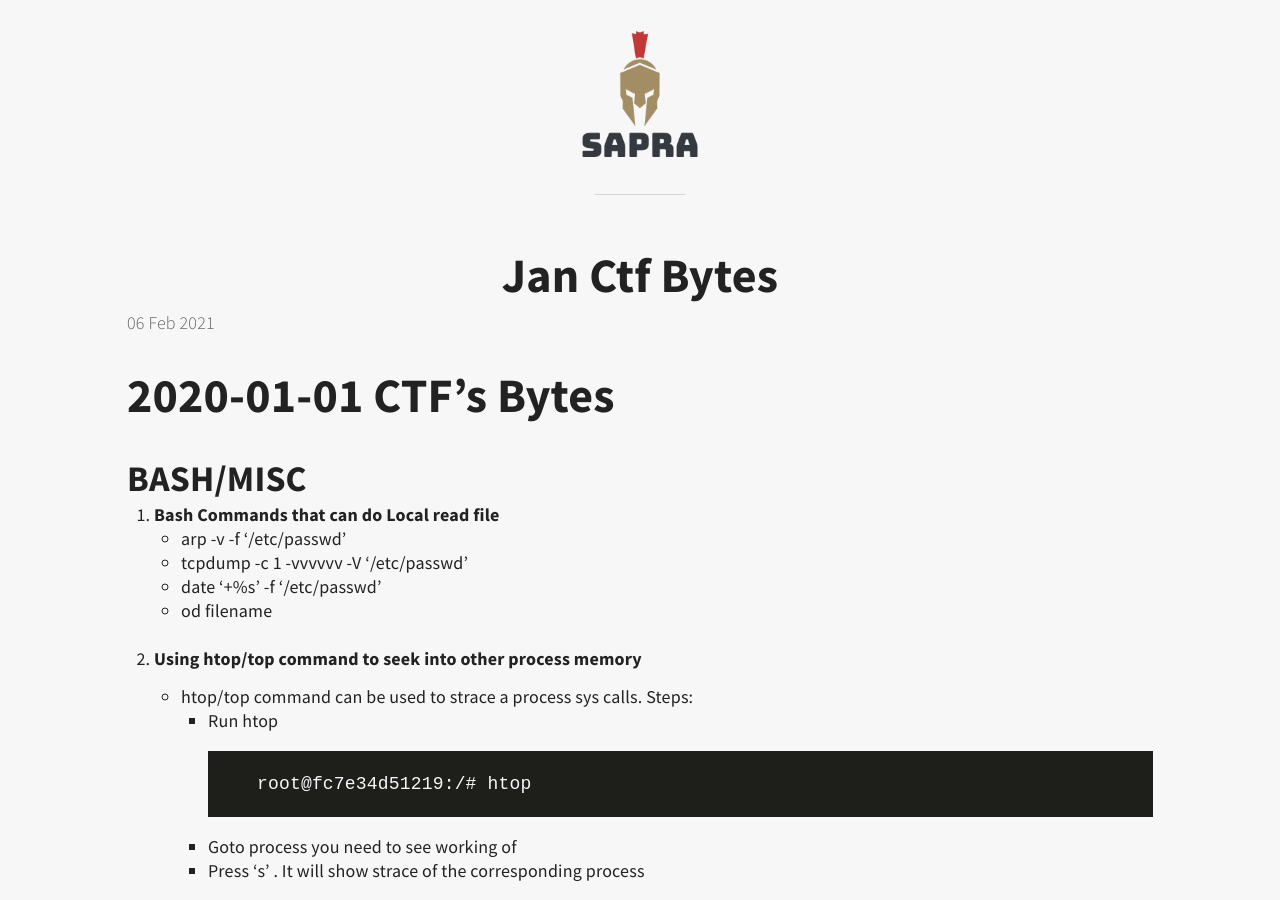
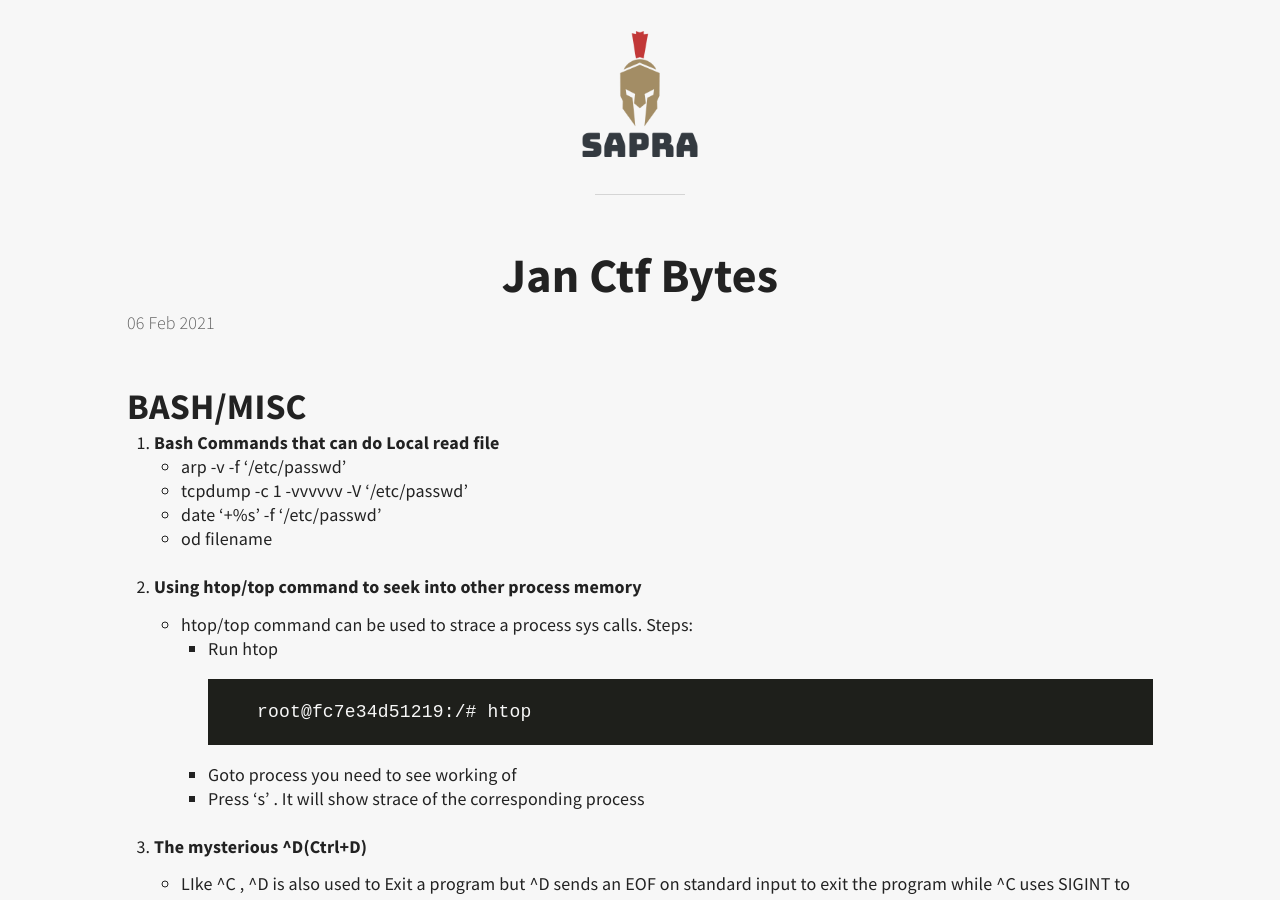
Before and after one commit to 0xsapra/website, a Jekyll site: the page built from _posts/2021-02-06-JAN-CTF-BYTES.md, in a window 1280 px wide and 900 px high. Built offline with Jekyll 4.4.1, drawn with Linux system fonts in a browser that asks for light colours.

Commit message:
CTF byted 2021-JAN added

```diff
--- a/_posts/2021-02-06-JAN-CTF-BYTES.md
+++ b/_posts/2021-02-06-JAN-CTF-BYTES.md
@@ -1,6 +1,3 @@
-# 2020-01-01 CTF's Bytes
-
-
 ## BASH/MISC
 
 1. **Bash Commands that can do Local read file**
```
